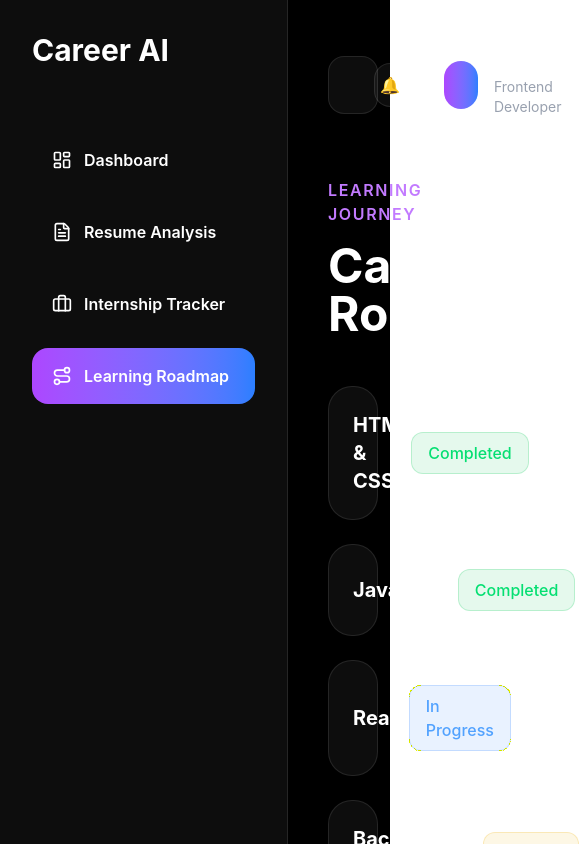
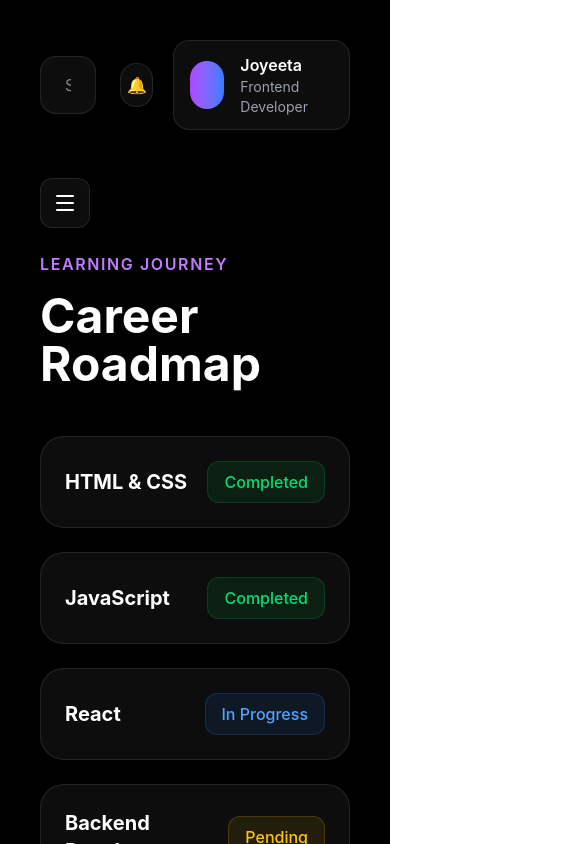
Before and after one commit to Joyeeta2003/career-ai, a React (Vite) app: page /dashboard/roadmap in a window 390 px wide. Shown: the top 844 px of the page, 585 px wide, since content can reach past the window. Built offline with nearby package versions, Linux system fonts and the light colour scheme.

Commit message:
Improved mobile sidebar navigation UX

```diff
--- a/src/components/Sidebar.jsx
+++ b/src/components/Sidebar.jsx
@@ -7,7 +7,7 @@ import {
   Route,
 } from "lucide-react"
 
-function Sidebar() {
+function Sidebar({ closeSidebar }) {
   return (
     <div className="w-72 min-h-screen bg-white/5 border-r border-white/10 p-8">
 
@@ -23,6 +23,7 @@ function Sidebar() {
         <NavLink
           to="/dashboard"
           end
+          onClick={closeSidebar}
           className={({ isActive }) =>
             `block px-5 py-4 rounded-2xl font-semibold transition ${
               isActive
@@ -43,6 +44,7 @@ function Sidebar() {
         {/* Resume Analysis */}
         <NavLink
           to="/dashboard/resume-analysis"
+          onClick={closeSidebar}
           className={({ isActive }) =>
             `block px-5 py-4 rounded-2xl font-semibold transition ${
               isActive
@@ -63,6 +65,7 @@ function Sidebar() {
         {/* Internship Tracker */}
         <NavLink
           to="/dashboard/internships"
+          onClick={closeSidebar}
           className={({ isActive }) =>
             `block px-5 py-4 rounded-2xl font-semibold transition ${
               isActive
@@ -83,6 +86,7 @@ function Sidebar() {
         {/* Learning Roadmap */}
         <NavLink
           to="/dashboard/roadmap"
+          onClick={closeSidebar}
           className={({ isActive }) =>
             `block px-5 py-4 rounded-2xl font-semibold transition ${
               isActive
--- a/src/layouts/DashboardLayout.jsx
+++ b/src/layouts/DashboardLayout.jsx
@@ -1,17 +1,39 @@
 import { Outlet } from "react-router-dom"
-
+import { useState } from "react"
 import Sidebar from "../components/Sidebar"
 import Topbar from "../components/Topbar"
+import { Menu } from "lucide-react"
 
 function DashboardLayout() {
+  const [isSidebarOpen, setIsSidebarOpen] = useState(false)
   return (
     <div className="bg-black text-white min-h-screen flex">
 
-      <Sidebar />
+      <div
+  className={`fixed lg:static top-0 left-0 z-50 h-screen transition-transform duration-300
+
+  ${
+    isSidebarOpen
+      ? "translate-x-0"
+      : "-translate-x-full lg:translate-x-0"
+  }`}
+>
+
+  <Sidebar closeSidebar={() => setIsSidebarOpen(false)} />
+
+</div>
 
       <div className="flex-1 p-10 min-w-0">
 
         <Topbar />
+        <button
+  onClick={() => setIsSidebarOpen(!isSidebarOpen)}
+  className="lg:hidden mb-6 bg-white/5 border border-white/10 p-3 rounded-xl"
+>
+
+  <Menu />
+
+</button>
 
         <Outlet />
 
```
